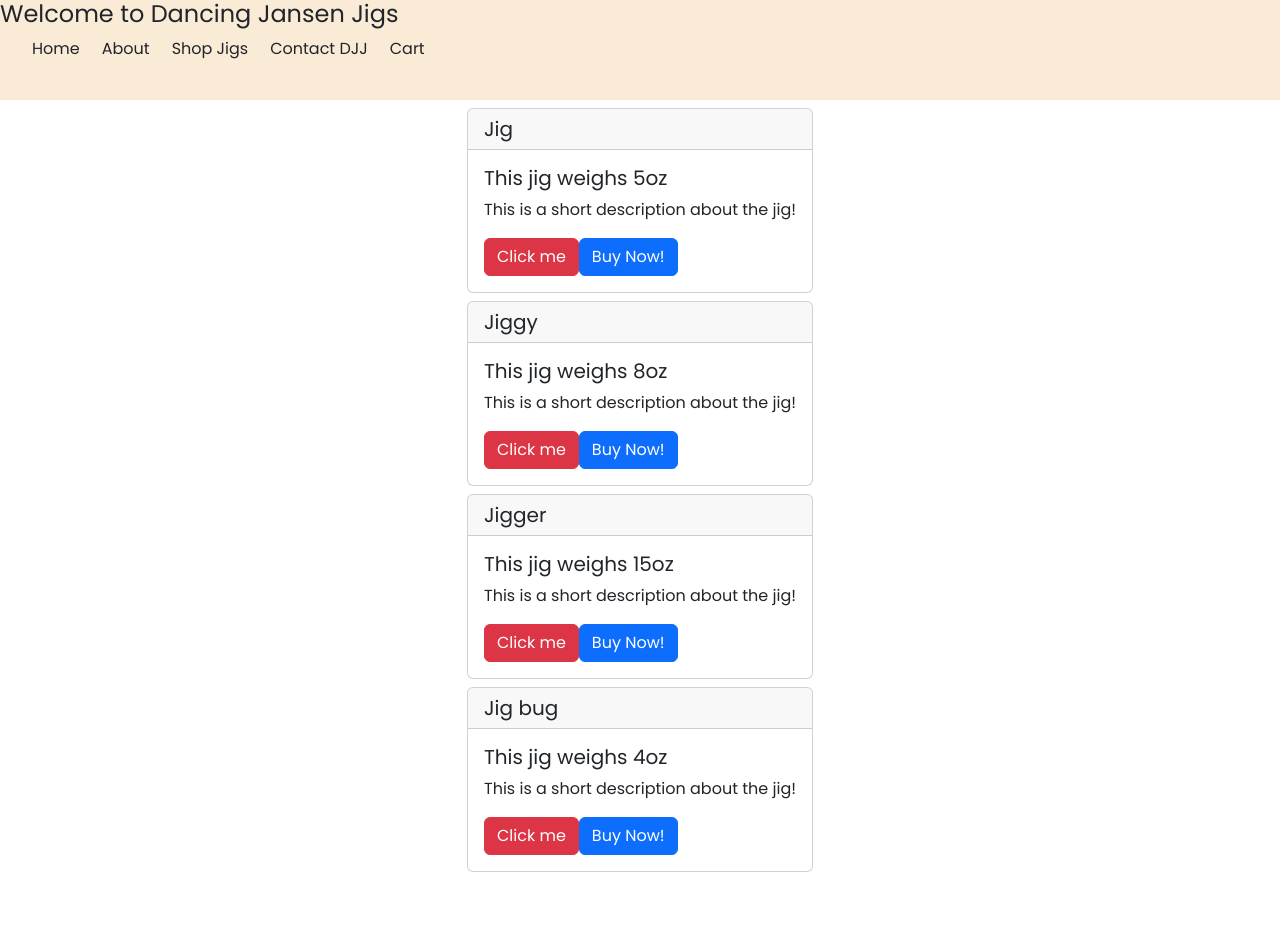
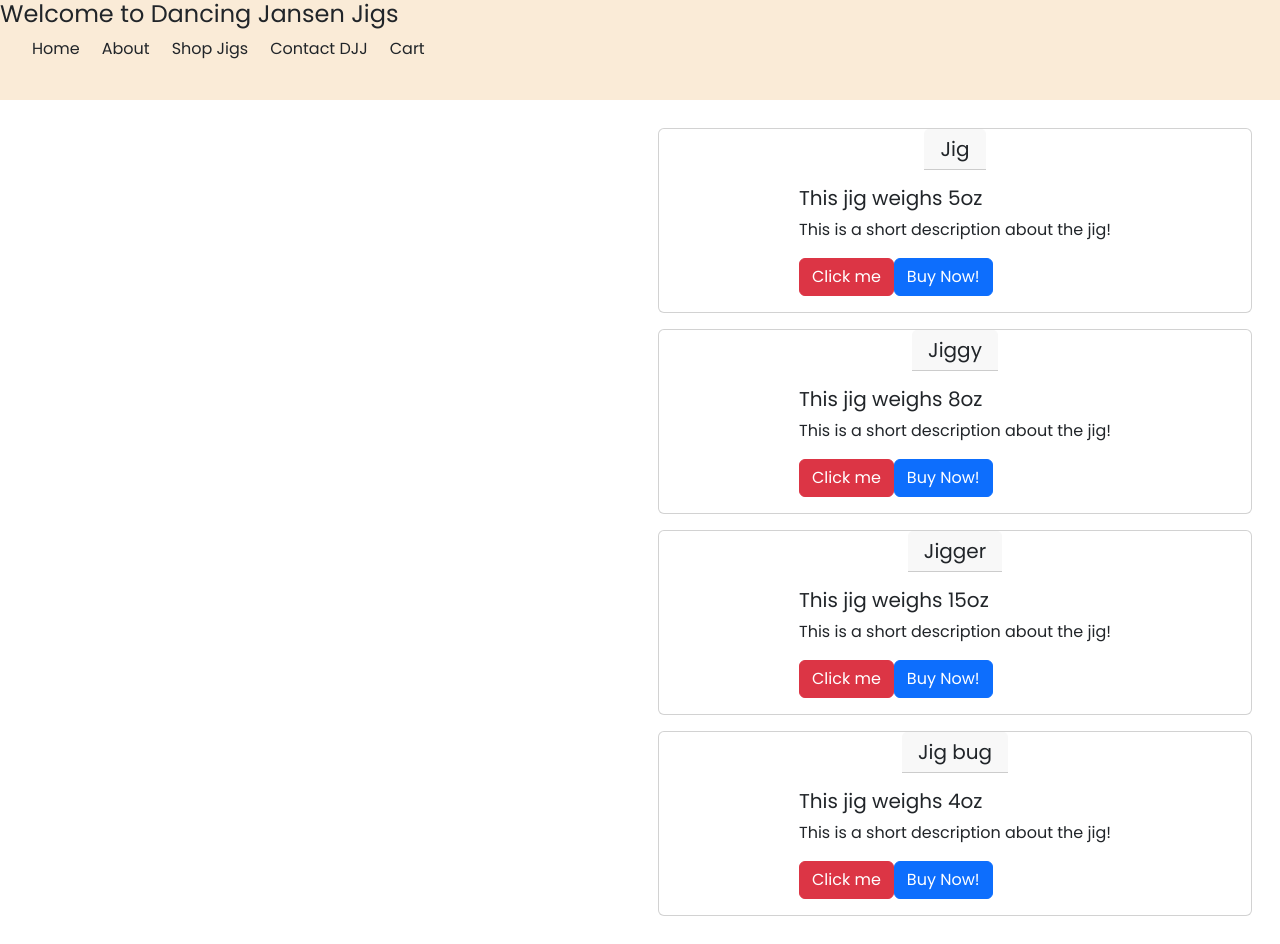
Before and after one commit to aidev13/dancing-jansen-jigs, a React (Vite) app in the folder dancing-jansen-jigs/: page / in a window 1280 px wide. Before the commit the page ends 880 px from the top, so only its background shows below. Built offline with nearby package versions, Linux system fonts and the light colour scheme.

Commit message:
Added CSS and grids styles

```diff
--- a/dancing-jansen-jigs/src/App.jsx
+++ b/dancing-jansen-jigs/src/App.jsx
@@ -8,7 +8,8 @@ function App() {
    return (
       <>
          <Header />
-         <div className="container">
+
+         <div>
             <JigList items={jigData} />
          </div>
 
--- a/dancing-jansen-jigs/src/Styles/index.css
+++ b/dancing-jansen-jigs/src/Styles/index.css
@@ -39,8 +39,55 @@ li:hover {
    transform: translateY(4px);
    cursor: pointer;
    color: rgb(255, 2, 2);
+   animation: bounce 2s;
 }
 
 .listContainer {
-   margin: auto;
+   display: grid;
+   grid-template-columns: 1fr 1fr;
+   gap: 20px;
+   /* max-width: 800px; */
+   margin: 0 auto;
+   padding: 20px;
+
 }
+
+.imgCol {
+   display: flex;
+   justify-content: center;
+   /* align-items: center; */
+   width: 600px;
+}
+
+
+
+.listCol {
+   display: flex;
+   flex-direction: column;
+   justify-content: center;
+}
+
+.stay {
+   position: fixed;
+}
+
+@keyframes bounce {
+   0% {
+       transform: translateY(0px);
+   }
+   20% {
+      transform: translateY(8px);
+   }
+   /* 40% {
+       transform: translateY(px);
+   } */
+   60% {
+       transform: translateY(4px);
+   }
+   80% {
+      transform: translateY(8px);
+   }
+   100% {
+      transform: translateY(4px);
+   }
+}
--- a/dancing-jansen-jigs/src/components/JigList.jsx
+++ b/dancing-jansen-jigs/src/components/JigList.jsx
@@ -1,4 +1,3 @@
-import Storyboard from "../components/Storyboard"
 import { useState } from "react"
 
 
@@ -13,27 +12,34 @@ const JigList = ({ items }) => {
     return (
         <>
 
-         <div>
+            <div className="listContainer">
+                <div className="imgCol">
+                    <div className="stay">
                     <img src={image} />
+
                     </div>
-         <div className="listContainer">
+                </div>
 
+                <div className="listCol">
                     {
                     items.map((item, index) => (
                         <div className="card m-2" key={index}>
-                     <div>
+
                             <h5 className="card-header">{item.name}</h5>
                             <div className="card-body">
                                 <h5 className="card-title">This jig weighs {item.weight}</h5>
 
                                 <p className="card-text">{item.text}</p>
-                           <button onClick={() => displayHandle(item.img)}className="btn btn-danger">Click me</button>
+
+                                <button onClick={() => displayHandle(item.img)} className="btn btn-danger">Click me</button>
+
                                 <a href="#" className="btn btn-primary">Buy Now!</a>
                             </div>
-                     </div>
+
                         </div>
                              ))
                      }
+                </div>
             </div>
         </>
 
--- a/dancing-jansen-jigs/src/components/Storyboard.jsx
+++ /dev/null
@@ -1,12 +0,0 @@
-
-
-const Storyboard = () => {
-  return (
-    <div>
-      <img src="https://placehold.co/400x600" alt="Photo of jig" />
-      <div image={'image'}></div>
-    </div>
-  )
-}
-
-export default Storyboard
```
Lines whose indentation alone changed are shown as unchanged.
